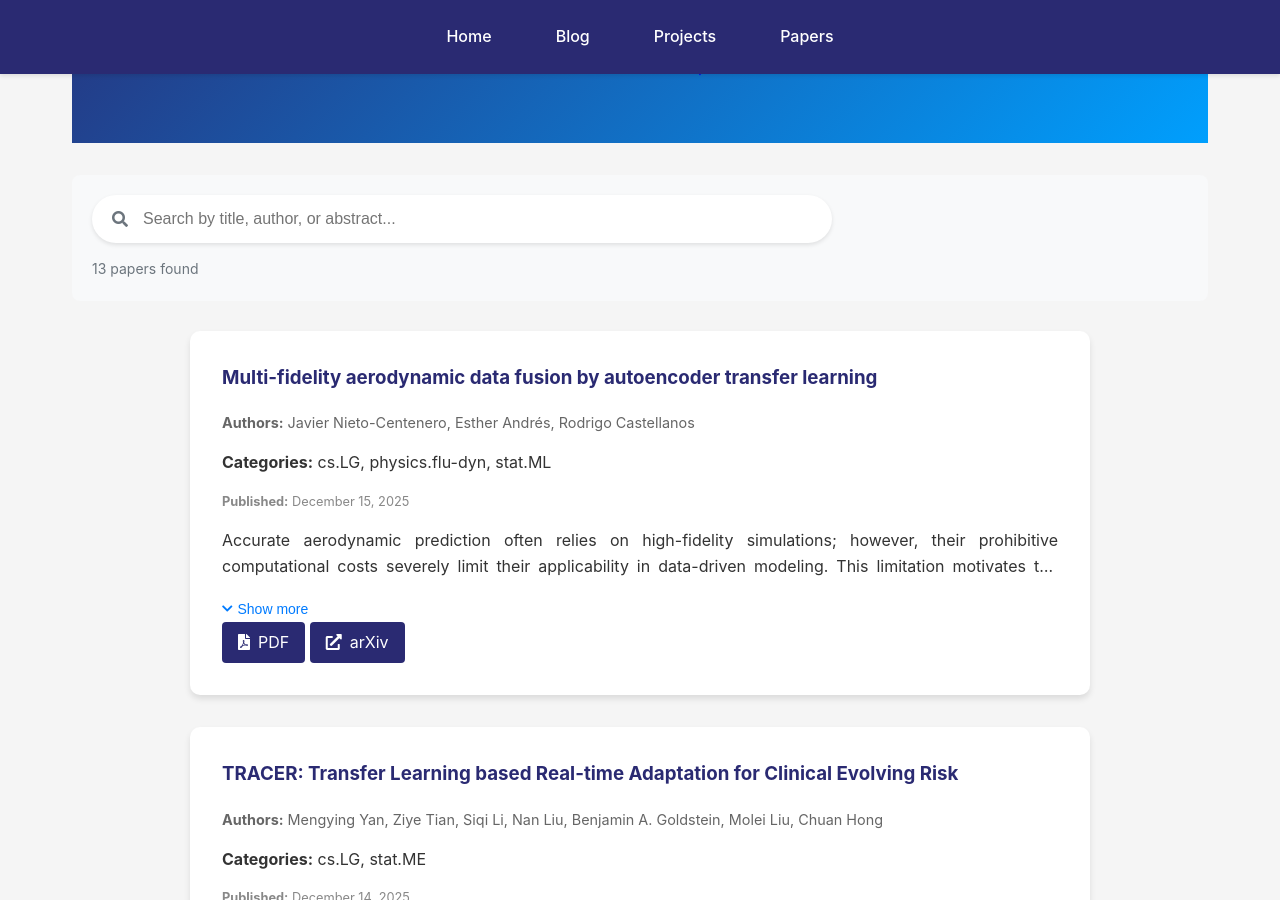
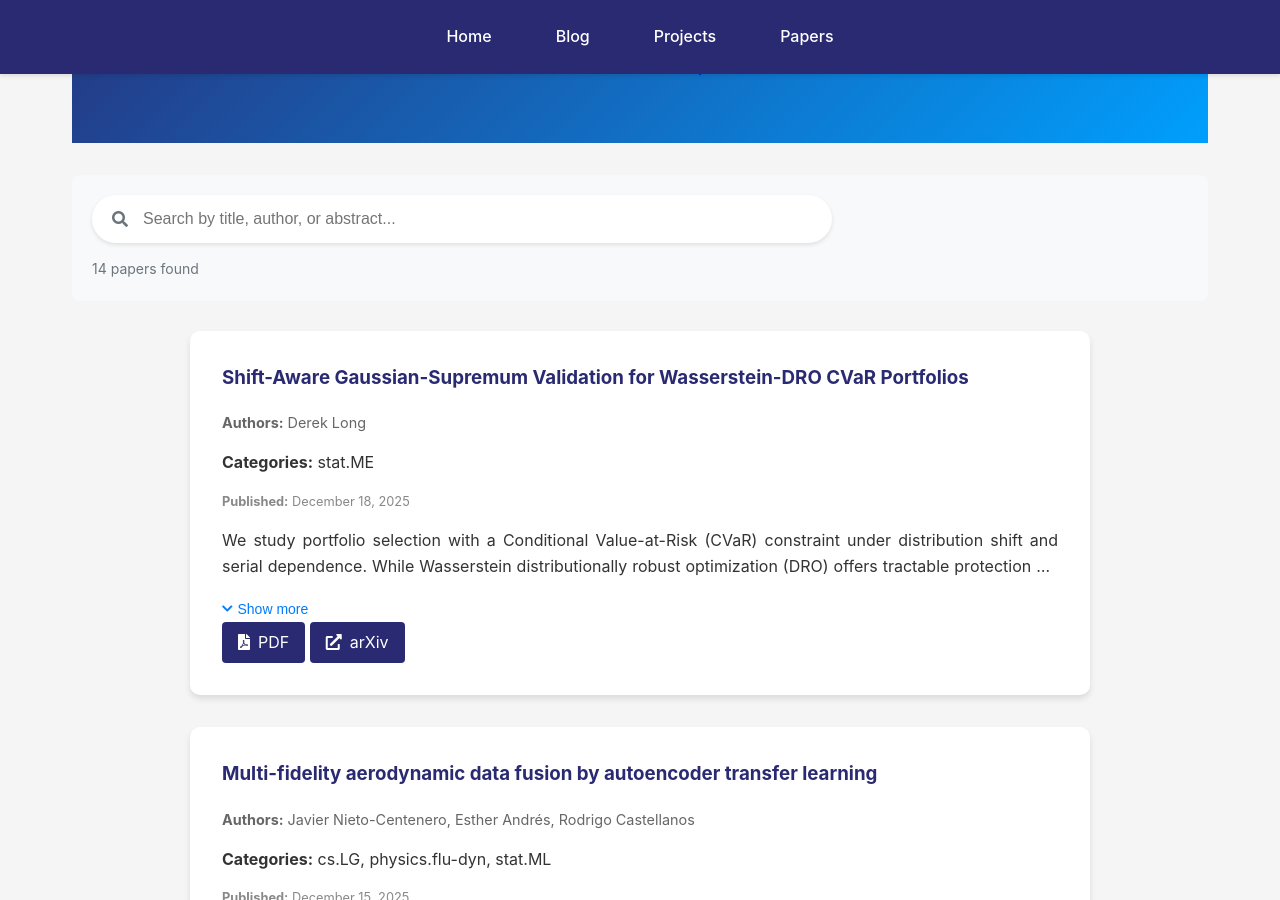
Before and after one commit to kyZhan2002/mypage, a Jekyll site: the page built from papers/archive.html, in a window 1280 px wide and 900 px high, scrolled down 348 px. Built offline with Jekyll 4.4.1, drawn with Linux system fonts in a browser that asks for light colours.

Commit message:
Update arXiv papers

```diff
--- a/_data/arxiv_archive.json
+++ b/_data/arxiv_archive.json
@@ -1,6 +1,23 @@
 {
-  "last_updated": 1768700923,
+  "last_updated": 1768787225,
   "papers": [
+    {
+      "arxiv_id": "2512.16748",
+      "title": "Shift-Aware Gaussian-Supremum Validation for Wasserstein-DRO CVaR Portfolios",
+      "authors": [
+        "Derek Long"
+      ],
+      "abstract": "We study portfolio selection with a Conditional Value-at-Risk (CVaR) constraint under distribution shift and serial dependence. While Wasserstein distributionally robust optimization (DRO) offers tractable protection via an ambiguity ball around empirical data, choosing the ball radius is delicate: large radii are conservative, small radii risk violation under regime change. We propose a shift-aware Gaussian-supremum (GS) validation framework for Wasserstein-DRO CVaR portfolios, building on the work by Lam and Qian (2019). Phase I of the framework generates a candidate path by solving the exact reformulation of the robust CVaR constraint over a grid of Wasserstein radii. Phase II of the framework learns a target deployment law $Q$ by density-ratio reweighting of a time-ordered validation fold, computes weighted CVaR estimates, and calibrates a simultaneous upper confidence band via a block multiplier bootstrap to account for dependence. We select the least conservative feasible portfolio (or abstain if the effective sample size collapses). Theoretically, we extend the normalized GS validator to non-i.i.d. financial data: under weak dependence and regularity of the weighted scores, any portfolio passing our validator satisfies the CVaR limit under $Q$ with probability at least $1-\u03b2$; the Wasserstein term contributes a deterministic margin $(\u03b4/\u03b1)\\|x\\|_*$. Empirical results indicate improved return-risk trade-offs versus the naive baseline.",
+      "published": "December 18, 2025",
+      "published_raw": "2025-12-18T16:44:50Z",
+      "categories": [
+        "stat.ME"
+      ],
+      "pdf_link": "https://arxiv.org/pdf/2512.16748v1",
+      "arxiv_url": "https://arxiv.org/abs/2512.16748v1",
+      "added_timestamp": 1766193903,
+      "archived_timestamp": 1768787225
+    },
     {
       "arxiv_id": "2512.13069",
       "title": "Multi-fidelity aerodynamic data fusion by autoencoder transfer learning",
--- a/_data/arxiv_cache.json
+++ b/_data/arxiv_cache.json
@@ -1,5 +1,5 @@
 {
-  "last_fetch_timestamp": 1768700923,
+  "last_fetch_timestamp": 1768787225,
   "papers": [
     {
       "arxiv_id": "2601.06807",
@@ -94,22 +94,6 @@
       "pdf_link": "https://arxiv.org/pdf/2601.01642v1",
       "arxiv_url": "https://arxiv.org/abs/2601.01642v1",
       "added_timestamp": 1767750080
-    },
-    {
-      "arxiv_id": "2512.16748",
-      "title": "Shift-Aware Gaussian-Supremum Validation for Wasserstein-DRO CVaR Portfolios",
-      "authors": [
-        "Derek Long"
-      ],
-      "abstract": "We study portfolio selection with a Conditional Value-at-Risk (CVaR) constraint under distribution shift and serial dependence. While Wasserstein distributionally robust optimization (DRO) offers tractable protection via an ambiguity ball around empirical data, choosing the ball radius is delicate: large radii are conservative, small radii risk violation under regime change. We propose a shift-aware Gaussian-supremum (GS) validation framework for Wasserstein-DRO CVaR portfolios, building on the work by Lam and Qian (2019). Phase I of the framework generates a candidate path by solving the exact reformulation of the robust CVaR constraint over a grid of Wasserstein radii. Phase II of the framework learns a target deployment law $Q$ by density-ratio reweighting of a time-ordered validation fold, computes weighted CVaR estimates, and calibrates a simultaneous upper confidence band via a block multiplier bootstrap to account for dependence. We select the least conservative feasible portfolio (or abstain if the effective sample size collapses). Theoretically, we extend the normalized GS validator to non-i.i.d. financial data: under weak dependence and regularity of the weighted scores, any portfolio passing our validator satisfies the CVaR limit under $Q$ with probability at least $1-\u03b2$; the Wasserstein term contributes a deterministic margin $(\u03b4/\u03b1)\\|x\\|_*$. Empirical results indicate improved return-risk trade-offs versus the naive baseline.",
-      "published": "December 18, 2025",
-      "published_raw": "2025-12-18T16:44:50Z",
-      "categories": [
-        "stat.ME"
-      ],
-      "pdf_link": "https://arxiv.org/pdf/2512.16748v1",
-      "arxiv_url": "https://arxiv.org/abs/2512.16748v1",
-      "added_timestamp": 1766193903
     }
   ]
 }
```
